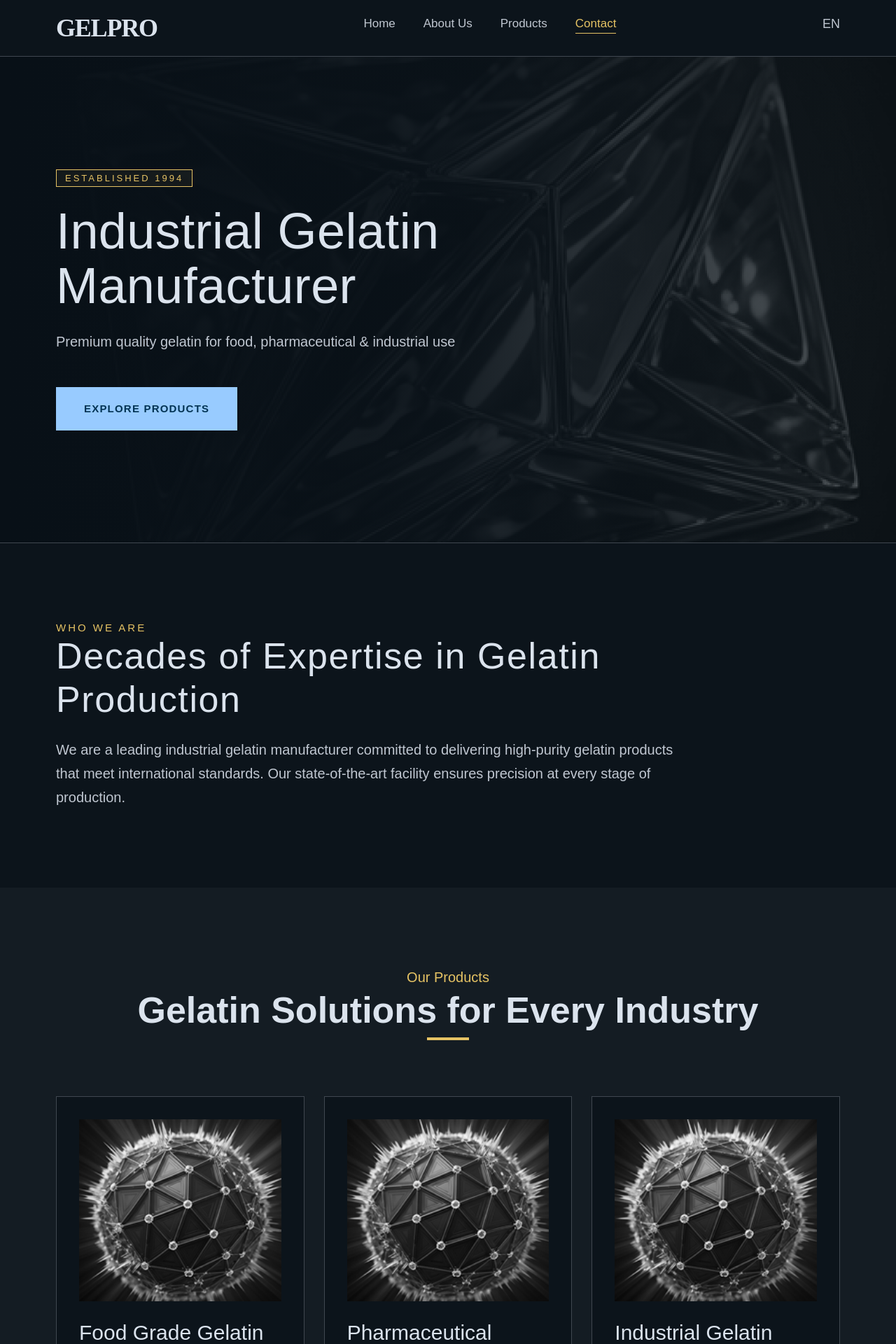
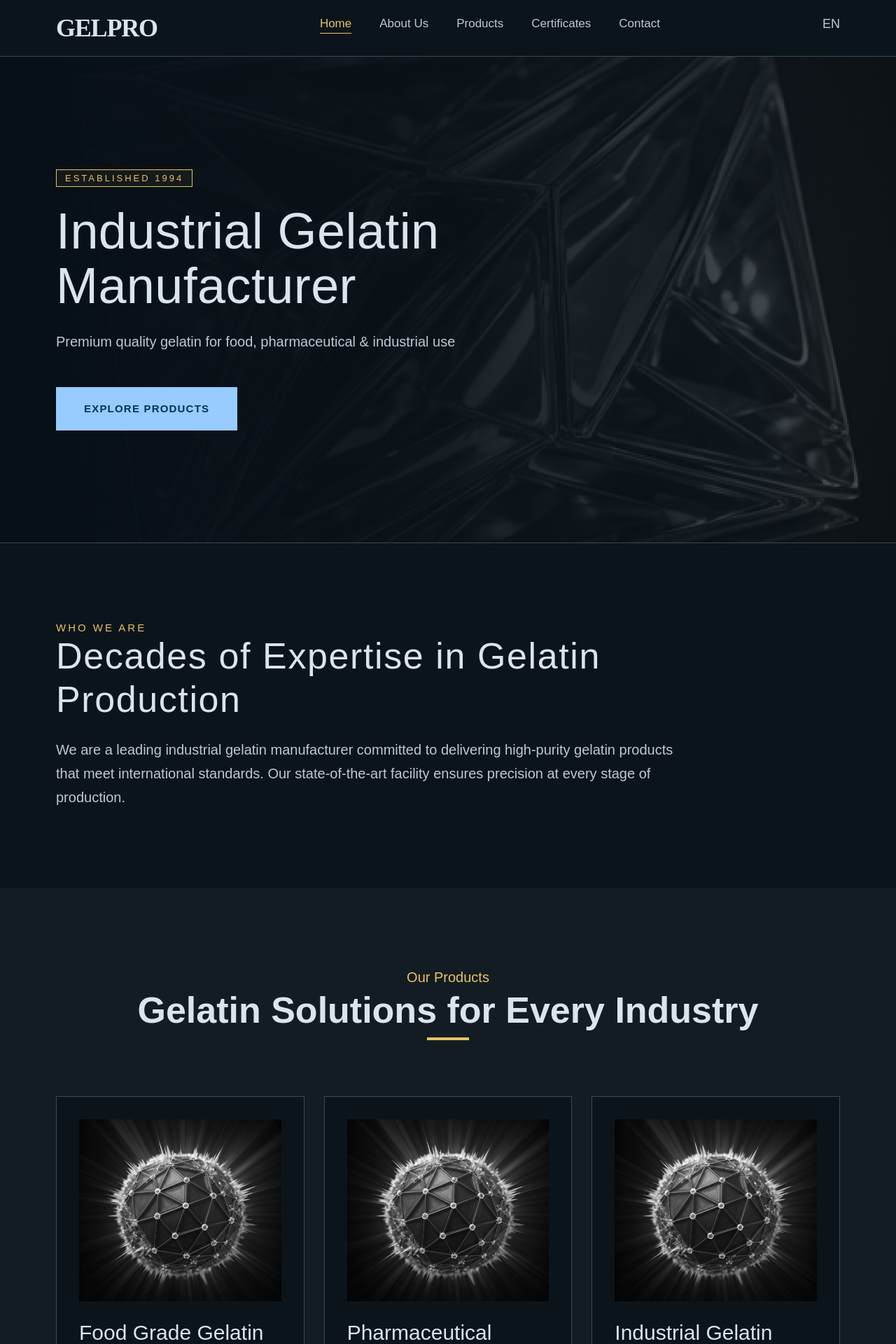
Before and after one commit to Adienbob/El-Zoheiry, a Next.js app: page / in a window 1280 px wide. Shown: the top 1920 px of the page at 70% size. Built offline with nearby package versions, Linux system fonts and the light colour scheme.

Commit message:
feat: add certificates section, fix nav links, and minor style updates
- Add Certificates section with anchor link fix in nav (desktop & mobile)
- Fix Contact section top margin
- Increase certificates border from 2 to 4 with hover effect
- Add grayscale-to-color hover effect on product images

```diff
--- a/app/components/Header.tsx
+++ b/app/components/Header.tsx
@@ -10,7 +10,7 @@ export default function Header() {
    const T = t[lang]
 
    useEffect(() => {
-      const sectionIds = ["Hero", "About", "Products", "Contact"];
+      const sectionIds = ["Hero", "About", "Products", "Certificates", "Contact"];
       const sections = sectionIds.map((id) => document.getElementById(id)).filter(Boolean);
 
       const observer = new IntersectionObserver(
@@ -19,12 +19,12 @@ export default function Header() {
                if (entry.isIntersecting) setActive(entry.target.id);
             });
          },
-         { threshold: 0.6 }
+         { threshold: 0.4 }
       );
 
       sections.forEach((sec) => sec && observer.observe(sec));
       return () => observer.disconnect();
-   }, [active]);
+   }, []);
 
    return (
       <header className="flex justify-between lg:justify-between lg:px-20 lg:py-5 py-3 px-6 sticky top-0 z-1000 bg-bg border-b-1 border-stroke">
@@ -75,6 +75,18 @@ export default function Header() {
 
                <li>
                   <a
+                     aria-current={active === "Certificates" ? "page" : undefined}
+                     className={active === "Certificates"
+                        ? "text-secondary border-b border-current pb-1 transition-all duration-300 ease-in-out focus:outline-none focus-visible:ring-2 focus-visible:ring-secondary focus-visible:ring-offset-2"
+                        : "text-text focus:outline-none focus-visible:ring-2 focus-visible:ring-secondary focus-visible:ring-offset-2"}
+                     href="#Certificates"
+                  >
+                     {T.nav.certificates}
+                  </a>
+               </li>
+
+               <li>
+                  <a
                      aria-current={active === "Contact" ? "page" : undefined}
                      className={active === "Contact"
                         ? "text-secondary border-b border-current pb-1 transition-all duration-300 ease-in-out focus:outline-none focus-visible:ring-2 focus-visible:ring-secondary focus-visible:ring-offset-2"
@@ -103,6 +115,7 @@ export default function Header() {
                   <li><a href="#Hero" onClick={() => setMenuOpen(false)}>{T.nav.home}</a></li>
                   <li><a href="#About" onClick={() => setMenuOpen(false)}>{T.nav.about}</a></li>
                   <li><a href="#Products" onClick={() => setMenuOpen(false)}>{T.nav.products}</a></li>
+                  <li><a href="#Certificates" onClick={() => setMenuOpen(false)}>{T.nav.certificates}</a></li>
                   <li><a href="#Contact" onClick={() => setMenuOpen(false)}>{T.nav.contact}</a></li>
                </ul>
             </div>
--- a/app/components/sections/AboutUs.tsx
+++ b/app/components/sections/AboutUs.tsx
@@ -10,6 +10,7 @@ export default function About() {
       <section
          aria-labelledby="about-heading"
          className="py-20 lg:py-28 px-6 lg:px-20 bg-bg border-t border-stroke"
+         id="About"
       >
 
          <div className="max-w-[900px]">
--- a/app/components/sections/Certificates.tsx
+++ b/app/components/sections/Certificates.tsx
@@ -10,6 +10,7 @@ export default function Certificates() {
       <section
          aria-labelledby="certificates-heading"
          className="py-20 lg:py-28 px-6 lg:px-20 grid"
+         id="Certificates"
       >
 
          <p className="tracking-[4px] leading-[24px] text-secondary md:text-[18px] lg:text-[20px]">
@@ -28,7 +29,7 @@ export default function Certificates() {
             {T.certificate.certificates.map((cert) => (
                <article
                   aria-labelledby={`certificate-${cert.id}-title`}
-                  className="border-t-2 border-secondary bg-form p-6 lg:p-8 hover:border-accent transition-all duration-300"
+                  className="border-t-4 border-stroke hover:border-secondary bg-form p-6 lg:p-8 hover: transition-all duration-300"
                   key={cert.id}
                >
 
--- a/app/components/sections/Contact.tsx
+++ b/app/components/sections/Contact.tsx
@@ -11,7 +11,7 @@ export default function Contact() {
       <section
          id="Contact"
          aria-labelledby="contact-heading"
-         className="px-6 py-20 bg-second-bg grid md:grid-cols-2"
+         className="px-6 py-20 bg-second-bg grid md:grid-cols-2 lg:px-20 lg:py-28"
       >
          <div>
             <p className="text-secondary tracking-[4px] leading-[24px] mb-3 block md:text-[18px]">
--- a/app/components/sections/Hero.tsx
+++ b/app/components/sections/Hero.tsx
@@ -11,6 +11,7 @@ export default function Hero() {
       <section
          aria-labelledby="hero-heading"
          className="relative px-6 lg:px-20 py-[129px] lg:py-[160px]"
+         id="Hero"
       >
 
          <div className="absolute inset-0 z-0">
--- a/app/components/sections/Products.tsx
+++ b/app/components/sections/Products.tsx
@@ -11,6 +11,7 @@ export default function Products() {
       <section
          aria-labelledby="products-heading"
          className="bg-second-bg px-6 lg:px-20 py-20 lg:py-28"
+         id="Products"
       >
 
          <p className="text-secondary text-center block md:text-[18px] lg:text-[20px]">
@@ -31,17 +32,17 @@ export default function Products() {
             {T.products.items.map((item) => (
                <article
                   aria-labelledby={`product-${item.id}-title`}
-                  className="border border-[#404750] bg-bg p-6 lg:p-8 hover:border-secondary transition-all duration-300"
+                  className="group border border-[#404750] bg-bg p-6 lg:p-8 hover:border-secondary transition-all duration-300"
                   key={item.id}
                >
 
-                  <div className="relative w-full h-[220px] lg:h-[260px] mb-6">
+                  <div className="relative w-full h-[220px] lg:h-[260px] mb-6 ">
                      <Image
-                        src={"/Product.png"}
+                        src={"/product.png"}
                         alt=""
                         aria-hidden="true"
                         fill
-                        className="object-cover"
+                        className="object-cover grayscale group-hover:grayscale-0 transition-all duration-300"
                      />
                   </div>
 
--- a/app/components/translations.ts
+++ b/app/components/translations.ts
@@ -4,6 +4,7 @@ export const t = {
          home: "Home",
          about: "About Us",
          products: "Products",
+         certificates: "Certificates",
          contact: "Contact",
       },
       hero: {
@@ -56,6 +57,7 @@ export const t = {
          home: "الرئيسية",
          about: "من نحن",
          products: "المنتجات",
+         certificates: "الشهادات",
          contact: "تواصل معنا",
       },
       hero: {
```
Also changed, not shown: public/Product.png.
